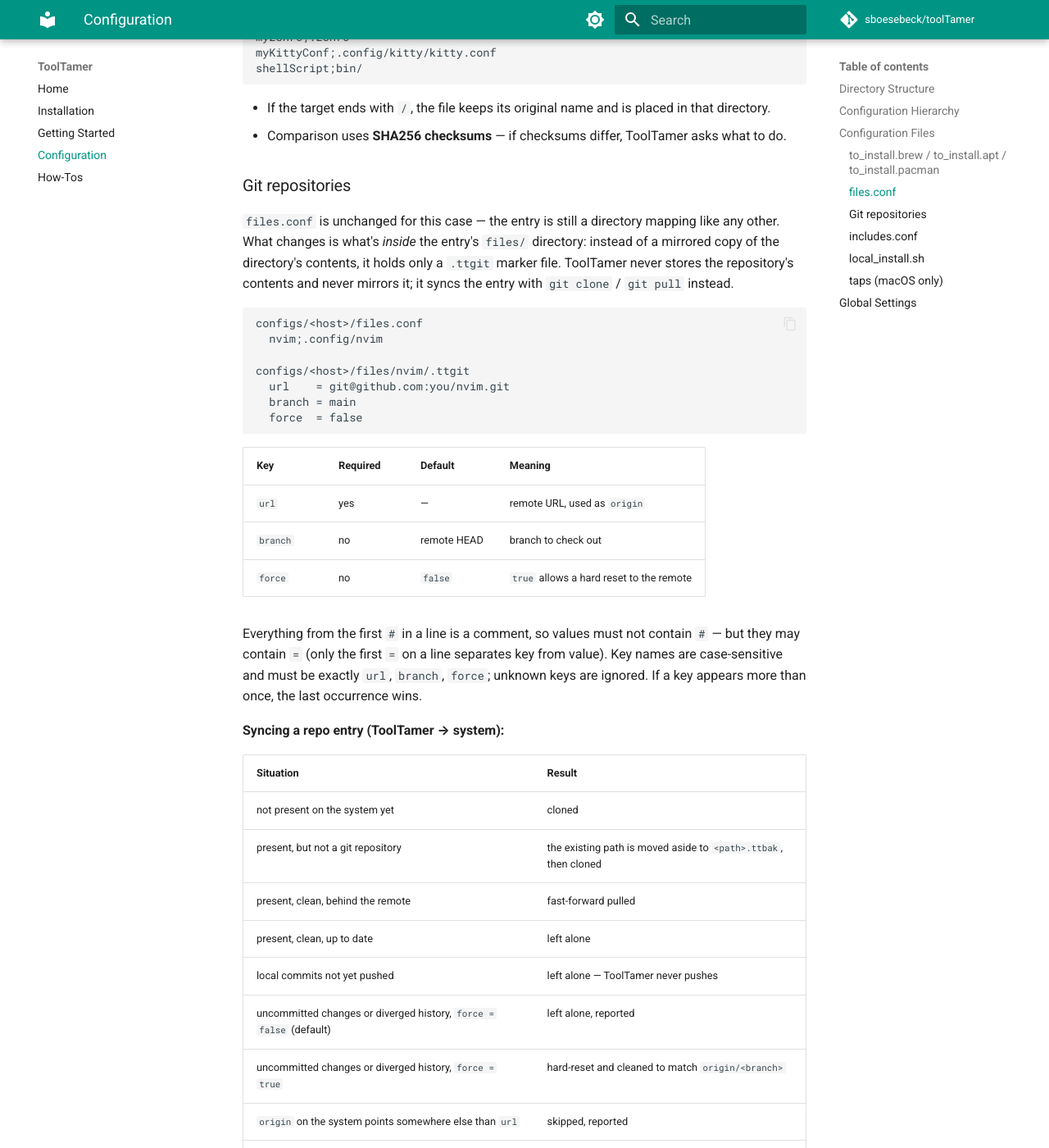
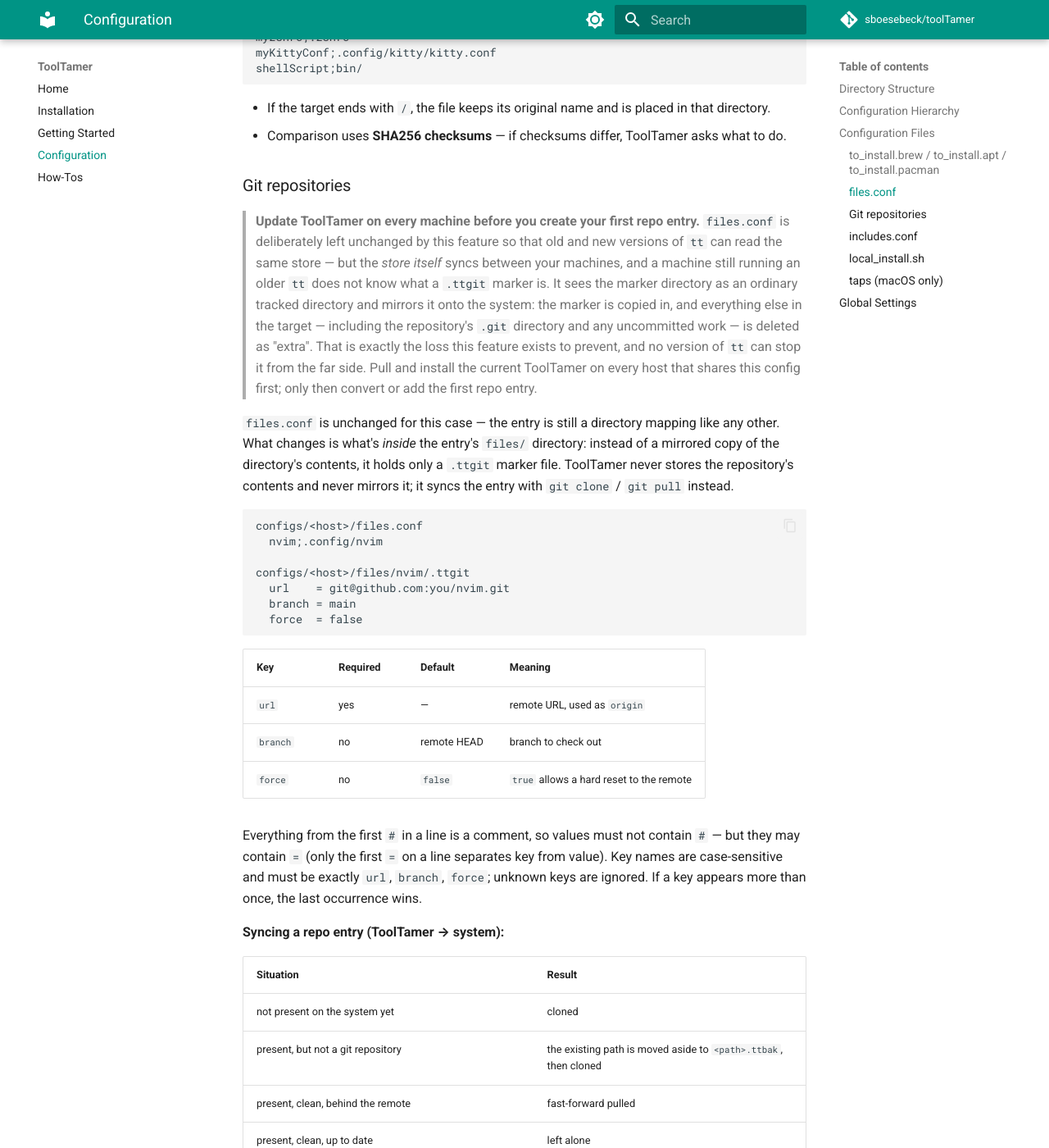
Before and after one commit to sboesebeck/toolTamer, an MkDocs documentation site: the page built from docs/configuration.md, in a window 1280 px wide and 1400 px high, scrolled down 1595 px. Shown: the whole window at 82% size. Built offline with MkDocs 1.6.1 and Material for MkDocs 9.7.7, drawn with Linux system fonts in a browser that asks for light colours; comment, search, counter and statistics services are not loaded; some of the changed text lies outside the part shown.

Commit message:
docs: warn that version skew across machines is a data-loss path
files.conf was deliberately left unchanged so the store stays readable by
old and new tt -- but the config store syncs between machines
independently of the ToolTamer checkout. A machine still running the old
bin/tt has no isRepoEntry, sees the marker directory as an ordinary
tracked directory, and mirrorDir copies .ttgit into the target while
deleting everything else including .git: the exact loss this feature
exists to prevent, and unpreventable from the new side.

Adds the warning to both places a user meets repo entries -- the "Git
repositories" reference section and the two how-tos that create one --
and documents the branch-mismatch row and ToolTamer's refusal to check
out the marker's branch for you.

Co-Authored-By: Claude Opus 5 (1M context) <noreply@anthropic.com>

```diff
--- a/docs/configuration.md
+++ b/docs/configuration.md
@@ -72,6 +72,19 @@ shellScript;bin/
 
 ### Git repositories
 
+> **Update ToolTamer on every machine before you create your first repo
+> entry.** `files.conf` is deliberately left unchanged by this feature so
+> that old and new versions of `tt` can read the same store — but the
+> *store itself* syncs between your machines, and a machine still running
+> an older `tt` does not know what a `.ttgit` marker is. It sees the marker
+> directory as an ordinary tracked directory and mirrors it onto the
+> system: the marker is copied in, and everything else in the target —
+> including the repository's `.git` directory and any uncommitted work — is
+> deleted as "extra". That is exactly the loss this feature exists to
+> prevent, and no version of `tt` can stop it from the far side. Pull and
+> install the current ToolTamer on every host that shares this config
+> first; only then convert or add the first repo entry.
+
 `files.conf` is unchanged for this case — the entry is still a directory
 mapping like any other. What changes is what's *inside* the entry's
 `files/` directory: instead of a mirrored copy of the directory's
@@ -112,6 +125,7 @@ appears more than once, the last occurrence wins.
 | local commits not yet pushed | left alone — ToolTamer never pushes |
 | uncommitted changes or diverged history, `force = false` (default) | left alone, reported |
 | uncommitted changes or diverged history, `force = true` | hard-reset and cleaned to match `origin/<branch>` |
+| a branch other than `branch` is checked out | skipped, reported — both branches are named |
 | `origin` on the system points somewhere else than `url` | skipped, reported |
 | remote unreachable (`git fetch` fails) | skipped for this run, reported; the rest of the sync continues |
 | `.ttgit` has no `url` | reported as a broken entry, sync skipped |
@@ -121,6 +135,15 @@ for a repo that is dirty or has diverged from its remote branch — it
 changes nothing about the clone-vs-pull decision otherwise, and it never
 makes ToolTamer push. Leave it `false` (the default) for any repository
 you edit locally; set it only for ones you never touch by hand.
+
+ToolTamer never checks out `branch` for you. If the repository is sitting
+on some other branch — or on a detached HEAD — the entry is skipped and
+reported as a branch mismatch, naming both the checked-out branch and the
+one in the marker. That is deliberate: pulling or resetting would act on
+the branch you are standing on, not the one the marker names, and with
+`force = true` that would discard commits the marker never referred to.
+Check the marker's branch out yourself, or press `u` to record the branch
+you are actually on.
 
 Saving a repo entry (system → ToolTamer, the `u` key in the file manager)
 never captures file contents — it only refreshes `url` and `branch` in
```
Also changed, not shown: docs/howtos.md (+14 -0 lines).
